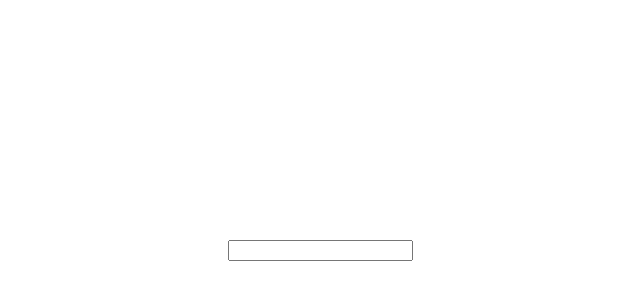
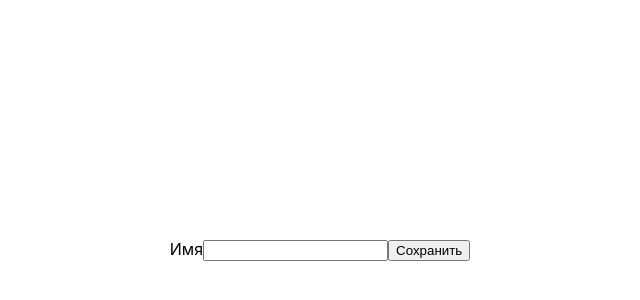
Before and after one commit to mpaukov/goit-react-hw-02-phonebook, a React (Create React App) app: page / in a window 1280 px wide. Shown: the part 150-450 px from the top of the page, without its empty margins (320-960 px from the left). Built offline with nearby package versions, Linux system fonts and the light colour scheme.

Commit message:
some changes

```diff
--- a/package.json
+++ b/package.json
@@ -7,6 +7,7 @@
     "@testing-library/jest-dom": "^5.16.1",
     "@testing-library/react": "^12.1.2",
     "@testing-library/user-event": "^13.5.0",
+    "nanoid": "^3.2.0",
     "react": "^17.0.2",
     "react-dom": "^17.0.2",
     "react-scripts": "5.0.0",
@@ -47,6 +48,5 @@
   "lint-staged": {
     "*.{js,jsx}": "eslint --cache --fix",
     "*.{js,jsx,css,scss,md}": "prettier --write"
-
   }
 }
--- a/src/components/App.jsx
+++ b/src/components/App.jsx
@@ -1,9 +1,23 @@
 import { Component } from 'react';
+import { nanoid } from 'nanoid';
 
 class App extends Component {
   state = {
-    contacts: [],
+    contacts: [
+      { id: 'id-1', name: 'Rosie Simpson', number: '459-12-56' },
+      { id: 'id-2', name: 'Hermione Kline', number: '443-89-12' },
+      { id: 'id-3', name: 'Eden Clements', number: '645-17-79' },
+      { id: 'id-4', name: 'Annie Copeland', number: '227-91-26' },
+    ],
+    filter: '',
     name: '',
+    number: '',
+  };
+
+  handleSubmit = e => {
+    e.preventDefault();
+    console.log(this.state);
+    console.log(e.target);
   };
 
   render() {
@@ -16,6 +30,9 @@
           alignItems: 'center',
         }}
       >
+        <form action="submit" onSubmit={this.handleSubmit}>
+          <label>
+            Имя
             <input
               type="text"
               name="name"
@@ -23,6 +40,9 @@
               title="Name may contain only letters, apostrophe, dash and spaces. For example Adrian, Jacob Mercer, Charles de Batz de Castelmore d'Artagnan"
               required
             />
+          </label>
+          <button type="submit">Сохранить</button>
+        </form>
       </div>
     );
   }
```
Also changed, not shown: 1 other file (tests, documents, lock files or other folders). Lines whose indentation alone changed are shown as unchanged.
